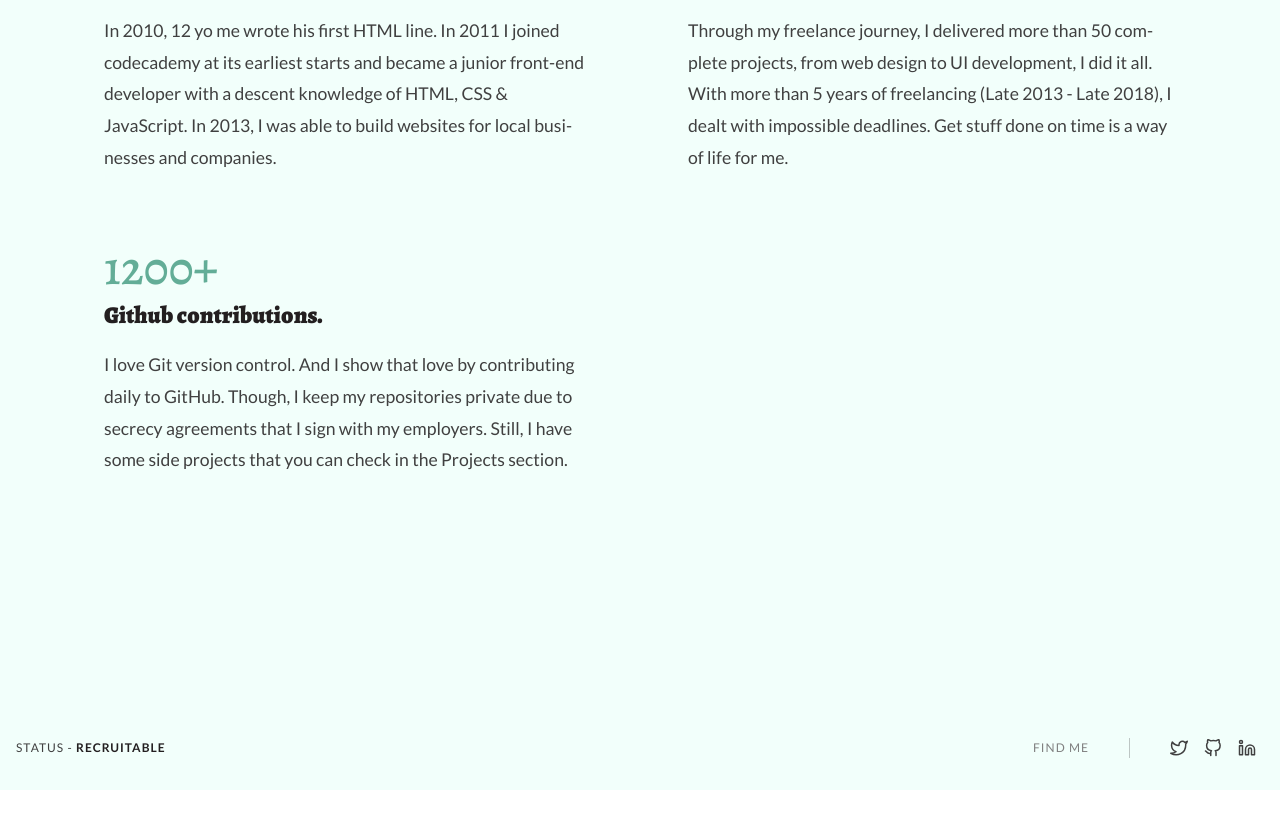
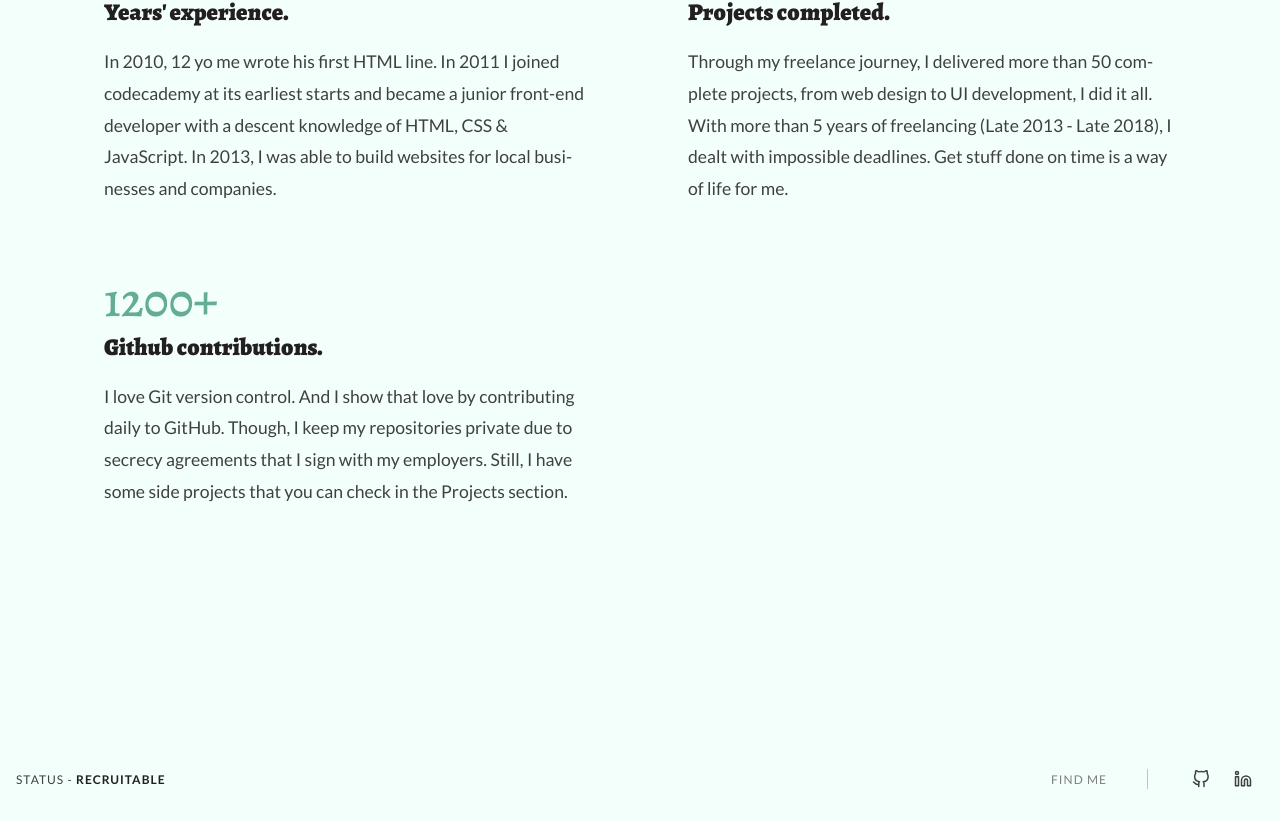
Before and after one commit to rofazayn/portfolio-remastered, a React (Create React App) app: page /home in a window 1280 px wide. Shown: the part 899-1720 px from the top of the page. Before the commit the page ends 1689 px from the top, so only its background shows below. Built offline with nearby package versions, Linux system fonts and the light colour scheme.

Commit message:
Removed twitter icon svg file

```diff
--- a/src/AppStyled.js
+++ b/src/AppStyled.js
@@ -36,8 +36,8 @@ const SApp = styled.div`
       padding-bottom: 0;
     }
     display: flex;
-    justify-content: flex-start;
-    align-items: center;
+    justify-content: center;
+    align-items: flex-start;
     flex-direction: column;
   }
   .section {
--- a/src/components/Hero/Hero.js
+++ b/src/components/Hero/Hero.js
@@ -65,6 +65,7 @@ const Hero = ({
         </div>
       </Paragraph>
       {buttonText && (
+        <>
           <Link to={buttonPath}>
             <Button ref={el => (button = el)}>
               {/* <div className='icon'>
@@ -73,6 +74,7 @@ const Hero = ({
               {buttonText && buttonText}
             </Button>
           </Link>
+        </>
       )}
     </SHero>
   );
--- a/src/components/Social/Social.js
+++ b/src/components/Social/Social.js
@@ -1,7 +1,6 @@
 import React from 'react';
 import styled from 'styled-components';
 import Divider from '../Divider/Divider';
-import { ReactComponent as TwitterIcon } from '../../assets/icons/twitter.svg';
 import { ReactComponent as GithubIcon } from '../../assets/icons/github.svg';
 import { ReactComponent as LinkedInIcon } from '../../assets/icons/linkedin.svg';
 
@@ -26,11 +25,11 @@ const SSocial = styled.div`
     .icon {
       color: ${({ theme }) => theme.colors.secondary};
       display: flex;
-      padding: 0.5rem;
+      padding: 0.75rem;
+      @media (max-width: 1200px) {
+        padding: 0.6rem;
+      }
       cursor: pointer;
-      @media (max-width: 1200px) {
-        padding: 0.3rem;
-      }
       svg {
         width: 18px;
         height: 18px;
@@ -51,14 +50,6 @@ const Social = () => {
       <p>Find me</p>
       <Divider vertical />
       <div className='icons'>
-        <a
-          href='https://twitter.com/rofazayn'
-          target='_blank'
-          rel='noopener noreferrer'
-          className='icon'
-        >
-          <TwitterIcon />
-        </a>
         <a
           href='https://github.com/rofazayn/portfolio-remastered'
           target='_blank'
--- a/src/views/Home/Home.js
+++ b/src/views/Home/Home.js
@@ -15,7 +15,7 @@ const SHome = styled.div`
     @media (max-width: 768px) {
       padding: 0;
     }
-    .experience {
+    .about {
       display: grid;
       grid-column-gap: 6rem;
       grid-row-gap: 2rem;
@@ -80,7 +80,8 @@ const Home = ({ pageTitle }) => {
           </div>
         </div>
         <div className='mid'>
-          <div className='experience'>
+          <Title pageTitle>About</Title>
+          <div className='about'>
             <div className='item'>
               <div className='counter'>9+</div>
               <Title itemTitle>Years' experience.</Title>
--- a/src/views/Projects/Projects.js
+++ b/src/views/Projects/Projects.js
@@ -48,6 +48,7 @@ const Projects = ({ pageTitle }) => {
           </div>
         </div>
         <div className='mid'>
+          <Title pageTitle>Showcases</Title>
           <div className='section'>
             <Title sectionTitle>
               <div className='line-wrapper'>
@@ -69,6 +70,8 @@ const Projects = ({ pageTitle }) => {
             <div className='placeholder'></div>
             <div className='placeholder'></div>
             <div className='placeholder'></div>
+            <div className='placeholder'></div>
+            <div className='placeholder'></div>
           </div>
         </div>
       </Container>
```
Also changed, not shown: src/assets/icons/twitter.svg (deleted). Lines whose indentation alone changed are shown as unchanged.
